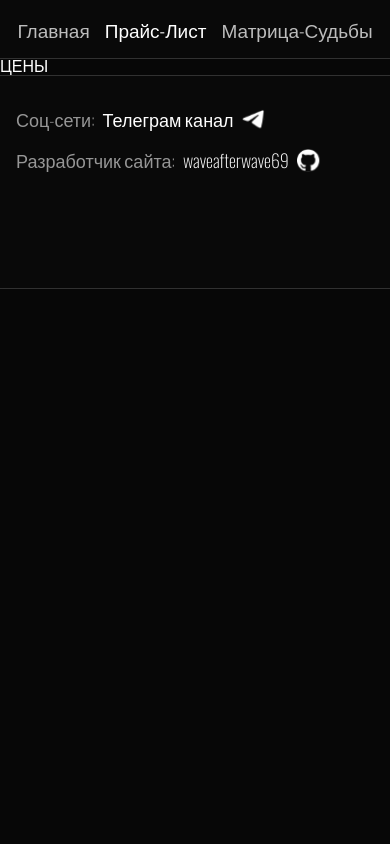
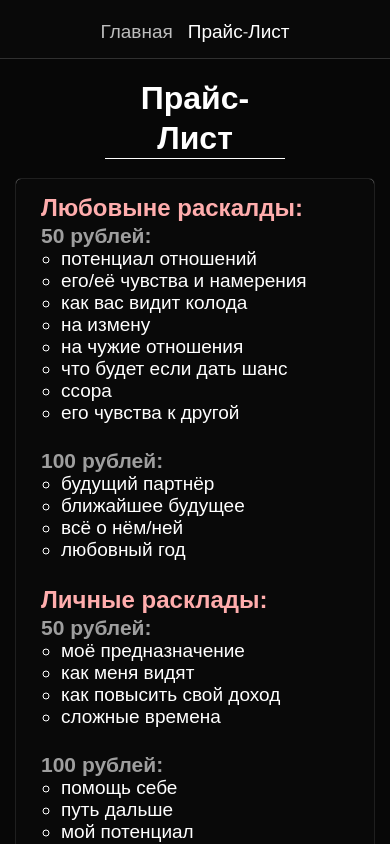
Before and after one commit to waveafterwave69/tarot-reader-services, a Next.js app: page /price in a window 390 px wide. Shown: the top 844 px of the page. Built offline with nearby package versions, Linux system fonts and the light colour scheme; a web font is replaced by a local one.

Commit message:
feat: add PricePage

```diff
--- a/src/app/price/page.tsx
+++ b/src/app/price/page.tsx
@@ -1,9 +1,52 @@
+import PriceContent from '@/components/PriceContent/PriceContent'
 import type { Metadata } from 'next'
 
-export const metadata: Metadata = { title: 'PricePage' }
-
+export const metadata: Metadata = {
+    title: 'Цены на Услуги - Catarog | Таролог Онлайн',
+    description:
+        'Ознакомьтесь с ценами на расклады Таро и разбор матрицы судьбы от таролога Catarog.  Подробный прайс-лист на все виды консультаций и онлайн гаданий.',
+    keywords:
+        'цены таролог, прайс-лист таролог, стоимость расклада таро, цена матрица судьбы, тарифы таролог онлайн, услуги таролога цены, стоимость гадания таро, catarog цены',
+    openGraph: {
+        title: 'Цены на Услуги - Catarog | Таролог Онлайн',
+        description:
+            'Ознакомьтесь с ценами на расклады Таро и разбор матрицы судьбы от таролога Catarog.  Подробный прайс-лист на все виды консультаций и онлайн гаданий.',
+        url: 'https://catarog.ru/price',
+        siteName: 'Catarog',
+        images: [
+            {
+                url: 'https://catarog.ru/favicon/favicon.svg',
+                width: 800,
+                height: 600,
+            },
+            {
+                url: 'https://catarog.ru/favicon/favicon.svg',
+                width: 1800,
+                height: 1600,
+                alt: 'Catarog Logo',
+            },
+        ],
+        locale: 'ru_RU',
+        type: 'website',
+    },
+    robots: {
+        index: true,
+        follow: true,
+        googleBot: {
+            index: true,
+            follow: true,
+            'max-video-preview': 'large',
+            'max-image-preview': 'large',
+            'max-snippet': -1,
+        },
+    },
+}
 const PricePage: React.FC = () => {
-    return <>ЦЕНЫ</>
+    return (
+        <>
+            <PriceContent />
+        </>
+    )
 }
 
 export default PricePage
--- /dev/null
+++ b/src/components/PriceCardItem/PriceCardItem.module.css
@@ -0,0 +1,50 @@
+.card__title {
+    margin-bottom: 3px;
+    color: #ffadad;
+}
+
+.card__price {
+    color: #9e9e9e;
+    font-size: 28px;
+    font-weight: 600;
+}
+
+.card__list {
+    display: flex;
+    flex-direction: column;
+    padding-left: 20px;
+}
+
+.list__item {
+    font-size: 22px;
+    font-weight: 500;
+    list-style: circle;
+}
+
+@media (max-width: 768px) {
+    .card__title {
+        margin-bottom: 2px;
+    }
+
+    .card__price {
+        font-size: 24px;
+    }
+
+    .list__item {
+        font-size: 20px;
+        font-weight: 500;
+        list-style: circle;
+    }
+}
+
+@media (max-width: 550px) {
+    .card__price {
+        font-size: 21px;
+    }
+
+    .list__item {
+        font-size: 19px;
+        font-weight: 500;
+        list-style: circle;
+    }
+}
--- /dev/null
+++ b/src/components/PriceCardItem/PriceCardItem.tsx
@@ -0,0 +1,31 @@
+import styles from './PriceCardItem.module.css'
+
+interface PriceCardItemProps {
+    title?: string
+    price: number
+    types: string[]
+}
+
+const PriceCardItem: React.FC<PriceCardItemProps> = ({
+    title,
+    price,
+    types,
+}) => {
+    return (
+        <>
+            <div className={styles.price__card}>
+                {title && <h3 className={styles.card__title}>{title}</h3>}
+                <p className={styles.card__price}>{price} рублей:</p>
+                <ul className={styles.card__list}>
+                    {types.map((type, index) => (
+                        <li className={styles.list__item} key={index}>
+                            {type}
+                        </li>
+                    ))}
+                </ul>
+            </div>
+        </>
+    )
+}
+
+export default PriceCardItem
--- /dev/null
+++ b/src/components/PriceContent/PriceContent.module.css
@@ -0,0 +1,55 @@
+.price__title {
+    margin: 0 auto;
+    display: flex;
+    justify-content: center;
+    text-align: center;
+    margin-top: 50px;
+    margin-bottom: 40px;
+    width: 350px;
+}
+
+.price__content {
+    box-shadow: 0px 0px 1px 0px var(--color-white);
+    background-color: var(--color-black-2);
+    padding: 40px 50px;
+    border-radius: 5px;
+}
+
+.price__list {
+    display: flex;
+    flex-direction: column;
+    row-gap: 30px;
+}
+
+@media (max-width: 768px) {
+    .price__title {
+        margin-top: 30px;
+        margin-bottom: 20px;
+        width: 230px;
+    }
+
+    .price__content {
+        padding: 20px 30px;
+    }
+
+    .price__list {
+        row-gap: 30px;
+    }
+}
+
+@media (max-width: 550px) {
+    .price__title {
+        margin-top: 20px;
+        margin-bottom: 20px;
+        width: 180px;
+    }
+
+    .price__content {
+        padding: 15px 25px;
+        margin-bottom: 80px;
+    }
+
+    .price__list {
+        row-gap: 25px;
+    }
+}
--- /dev/null
+++ b/src/components/PriceContent/PriceContent.tsx
@@ -0,0 +1,29 @@
+import { Prices } from '@/data/priceData'
+import styles from './PriceContent.module.css'
+import PriceCardItem from '../PriceCardItem/PriceCardItem'
+
+const PriceContent: React.FC = () => {
+    return (
+        <>
+            <section className={styles.price}>
+                <div className="container">
+                    <h2 className={styles.price__title}>Прайс-Лист</h2>
+                    <div className={styles.price__content}>
+                        <ul className={styles.price__list}>
+                            {Prices.map((item, id) => (
+                                <PriceCardItem
+                                    key={id}
+                                    price={item.price}
+                                    types={item.types}
+                                    title={item.title}
+                                />
+                            ))}
+                        </ul>
+                    </div>
+                </div>
+            </section>
+        </>
+    )
+}
+
+export default PriceContent
--- a/src/config/nav.ts
+++ b/src/config/nav.ts
@@ -14,8 +14,8 @@ export const navConfig: Menu[] = [
         href: pagesConfig.price,
         name: 'Прайс-Лист',
     },
-    {
-        href: pagesConfig.matrix,
-        name: 'Матрица-Судьбы',
-    },
+    // {
+    //     href: pagesConfig.matrix,
+    //     name: 'Матрица-Судьбы',
+    // },
 ]
--- /dev/null
+++ b/src/data/priceData.ts
@@ -0,0 +1,56 @@
+import type { IPriceItem } from '@/shared/types/priceType'
+
+export const Prices: IPriceItem[] = [
+    {
+        title: 'Любовыне раскалды:',
+        price: 50,
+        types: [
+            'потенциал отношений',
+            'его/её чувства и намерения',
+            'как вас видит колода',
+            'на измену',
+            'на чужие отношения',
+            'что будет если дать шанс',
+            'ссора',
+            'его чувства к другой',
+        ],
+    },
+    {
+        price: 100,
+        types: [
+            'будущий партнёр',
+            'ближайшее будущее',
+            'всё о нём/ней',
+            'любовный год',
+        ],
+    },
+    {
+        title: ' Личные расклады:',
+        price: 50,
+        types: [
+            'моё предназначение',
+            'как меня видят',
+            'как повысить свой доход',
+            'сложные времена',
+        ],
+    },
+    {
+        price: 100,
+        types: [
+            'помощь себе',
+            'путь дальше',
+            'мой потенциал ',
+            'предупреждение ',
+        ],
+    },
+    {
+        title: 'Прогнозы:',
+        price: 75,
+        types: ['на месяц', 'сезонный на 3 месяца', 'расклад на год'],
+    },
+    {
+        title: 'На свои вопросы:',
+        price: 50,
+        types: ['краткий вопрос(1-5)', 'да или нет'],
+    },
+]
--- a/src/shared/styles/globals.css
+++ b/src/shared/styles/globals.css
@@ -30,14 +30,24 @@ h2 {
     font-size: 64px;
     border-bottom: 1px solid var(--color-white);
     display: inline-block;
-    color: #fff;
+    color: var(--color-white);
     line-height: 60px;
+}
+
+h3 {
+    font-weight: 600;
+    font-size: 40px;
+    color: var(--color-white);
 }
 
 @media (max-width: 1440px) {
     h2 {
         font-size: 52px;
         line-height: 55px;
+    }
+
+    h3 {
+        font-size: 38px;
     }
 }
 
@@ -46,12 +56,20 @@ h2 {
         font-size: 40px;
         line-height: 40px;
     }
+
+    h3 {
+        font-size: 32px;
+    }
 }
 
 @media (max-width: 550px) {
     h2 {
         font-size: 32px;
         line-height: 40px;
+    }
+
+    h3 {
+        font-size: 24px;
     }
 }
 
--- /dev/null
+++ b/src/shared/types/priceType.ts
@@ -0,0 +1,5 @@
+export interface IPriceItem {
+    title?: string
+    price: number
+    types: string[]
+}
```
